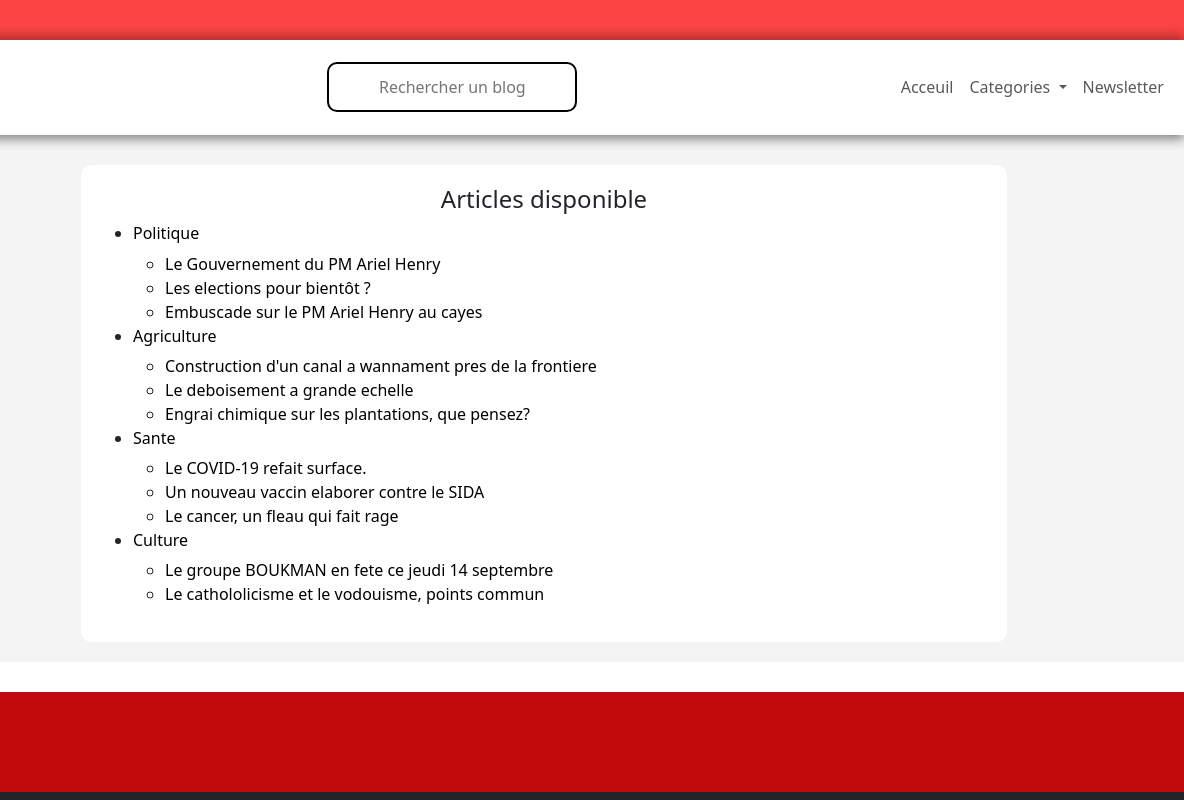
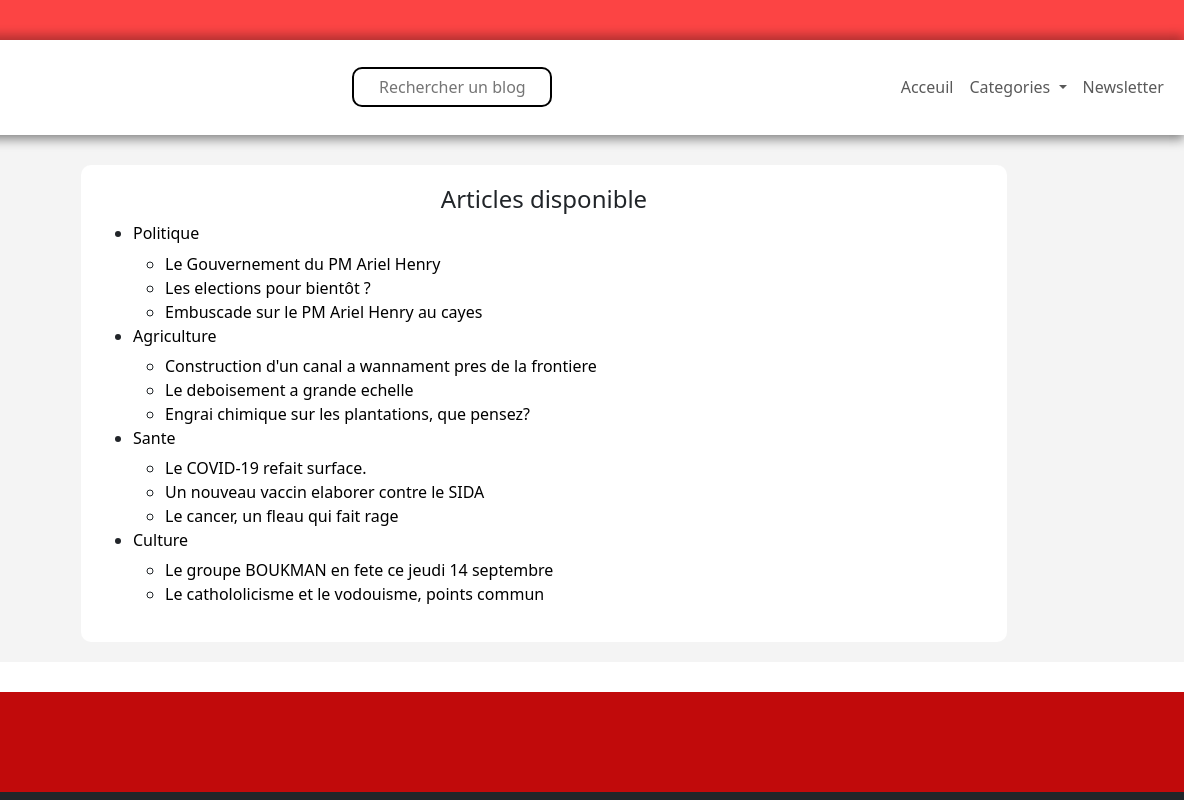
Before and after one commit to mercierclifford9/bootstrap_blogging, a plain HTML site: page index.html in a window 1280 px wide. Shown: the top 800 px of the page, 96-1280 px from the left. Drawn offline with nearby package versions, Linux system fonts and the light colour scheme.

Commit message:
Update style.css

```diff
--- a/style.css
+++ b/style.css
@@ -35,8 +35,8 @@ h6:hover{
 
 }
 .search-bar{
-    width: 250px;
-    height: 50px;
+    width: 200px;
+    height: 40px;
     border: solid 2px black;
     border-radius: 10px;
     margin-left: 0;
```
